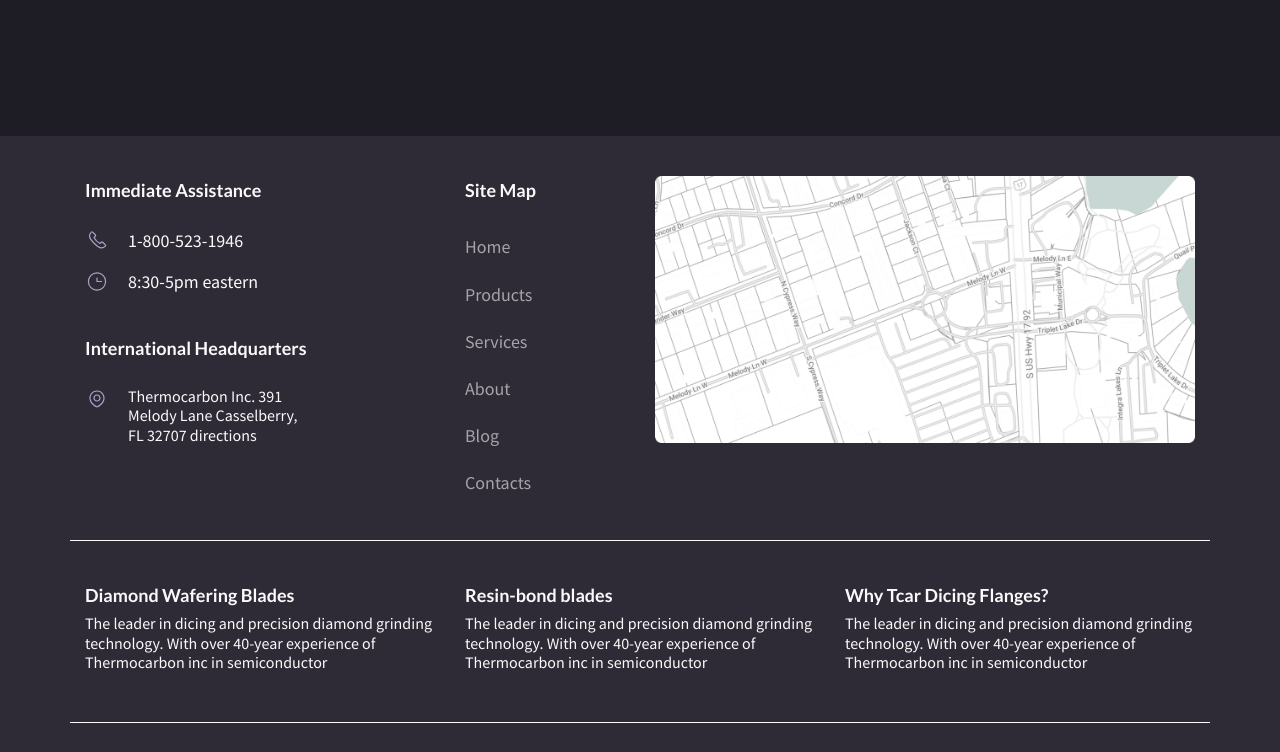
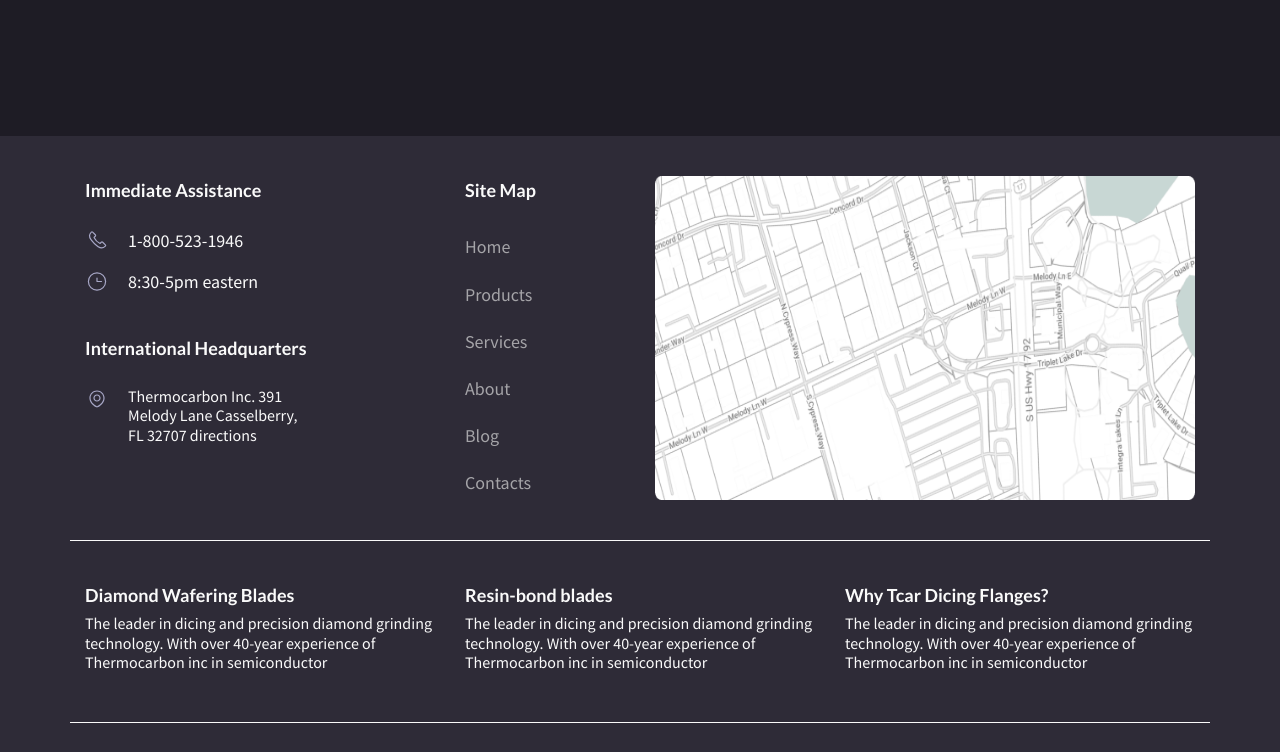
Before and after one commit to PaulZyr/Thermocarbon-1, a website: page app/index.html in a window 1280 px wide. Shown: the part 7940-8692 px from the top of the page. Drawn offline with nearby package versions, Linux system fonts and the light colour scheme.

Commit message:
Fixe scroll map img

```diff
--- a/app/scss/_footer.scss
+++ b/app/scss/_footer.scss
@@ -1,4 +1,5 @@
 footer{
+  overflow: hidden;
   background: $bg;
   margin-top: 9.5rem;
   .footer-top{
@@ -46,6 +47,7 @@ footer{
     }
     .map-img{
       max-width: 100%;
+      height: 100%;
     }
   }
   .footer-middle{
```
Also changed, not shown: app/css/style.min.css.
